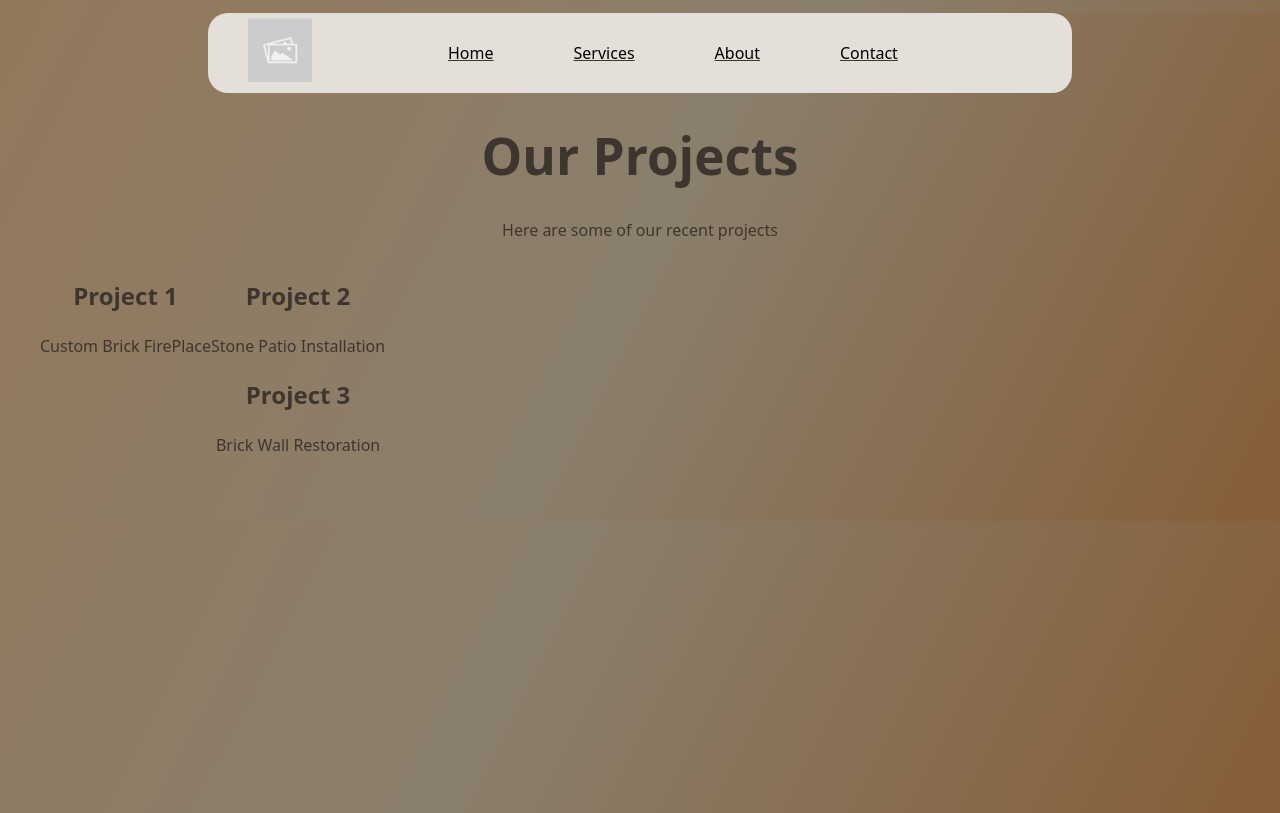
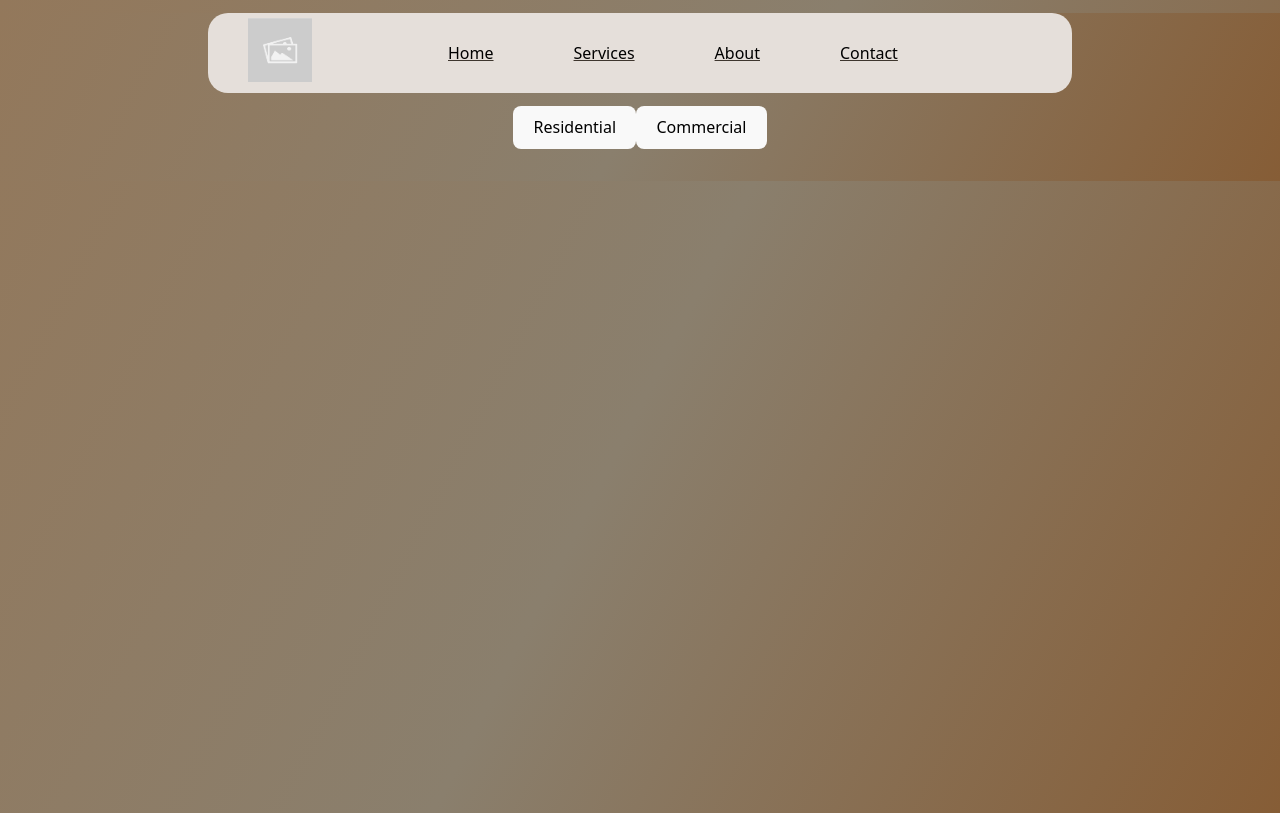
Before and after one commit to Ian-B-Childress/MasonryWebsite, a React (Vite) app: page /projects in a window 1280 px wide. Built offline with nearby package versions, Linux system fonts and the light colour scheme.

Commit message:
short circuit conditional, resi/commer choice

```diff
--- a/src/pages/Projects.jsx
+++ b/src/pages/Projects.jsx
@@ -1,31 +1,37 @@
 import { Link } from "react-router-dom";
 import "../App.css";
 import NavBar from "../Components/NavBar.jsx";
+import React from "react";
 
 function Projects() {
+    const [customerType, setCustomerType] = React.useState("");
   return (
     <>
-    <div className="nav">
-      <NavBar></NavBar>
-    </div>
-      <div className="projects">
-        <h1>Our Projects</h1>
-        <p>Here are some of our recent projects</p>
+      <div className="nav">
+        <NavBar></NavBar>
+      </div>
 
-        <ul>
-          <li>
-            <h2>Project 1</h2>
-            <p>Custom Brick FirePlace</p>
-          </li>
-          <li>
-            <h2>Project 2</h2>
-            <p>Stone Patio Installation</p>
-            <li>
-              <h2>Project 3</h2>
-              <p>Brick Wall Restoration</p>
-            </li>
-          </li>
-        </ul>
+      <div className="services">
+        <button className="residential" onClick={() => setCustomerType("residential")}>
+        Residential
+      </button>
+      <button className="commercial" onClick={() => setCustomerType("commercial")}>
+        Commercial
+      </button>
+      <div>
+        {customerType === "residential" && (
+          <div className="residential-content">
+            <h2>Residential Services</h2>
+            <p>We offer a range of residential services to meet your needs.</p>
+          </div>
+        )}
+        {customerType === "commercial" && (
+          <div className="commercial-content">
+            <h2>Commercial Services</h2>
+            <p>We provide comprehensive solutions for commercial projects.</p>
+          </div>
+        )}
+      </div>
       </div>
     </>
   );
```
